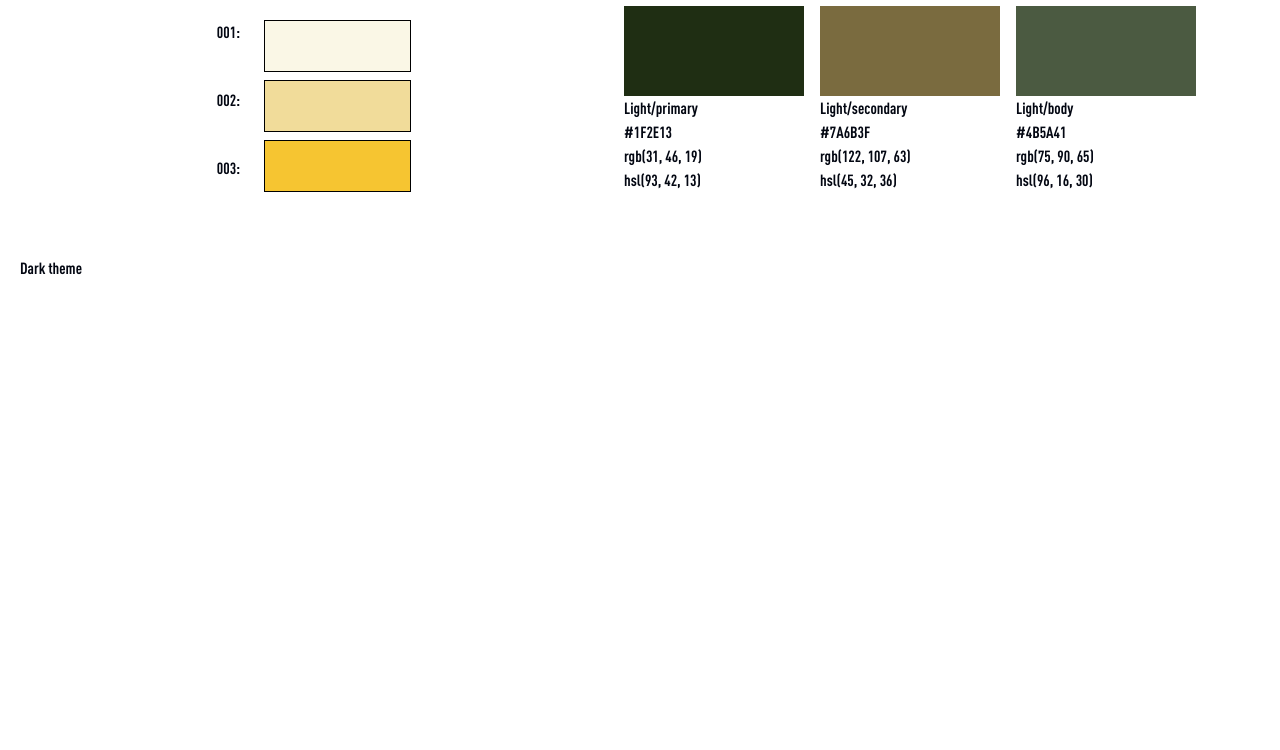
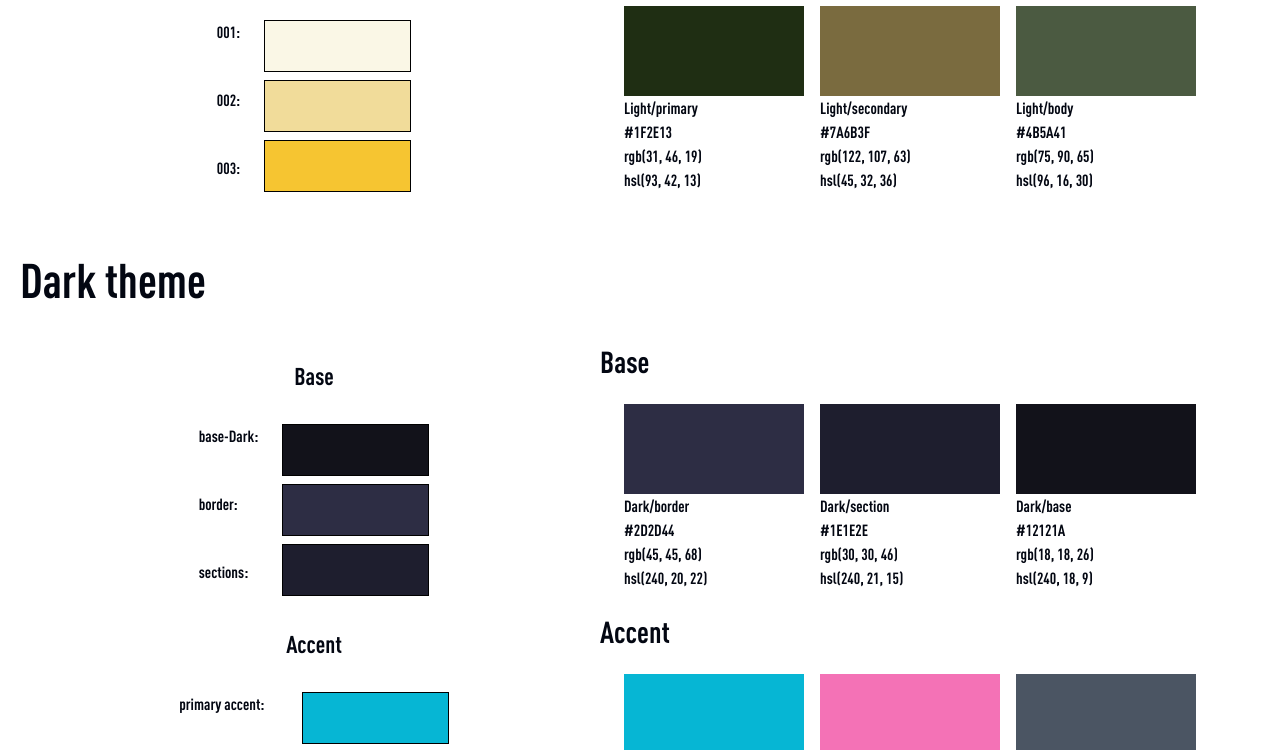
Before and after one commit to TahirAlauddin/Vibera, a Next.js app in the folder frontend/: page /ui-guide/color-palette in a window 1280 px wide. Shown: the part 972-1722 px from the top of the page. Before the commit the page ends 1272 px from the top, so only its background shows below. Built offline with nearby package versions, Linux system fonts and the light colour scheme.

Commit message:
feat:(frontend): add dark theme to color palette page - refactor color-palette to increase code reuse - format file by npm run format

```diff
--- a/frontend/src/app/ui-guide/color-palette/page.tsx
+++ b/frontend/src/app/ui-guide/color-palette/page.tsx
@@ -1,132 +1,273 @@
-const LEFT_SECTIONS = [
+// -----------------------------
+// THEME DATA
+// -----------------------------
+
+const LIGHT_THEME = {
+  leftSections: [
     {
-        title: "Base",
-        labels: ["base-Dark:", "border:", "sections:"],
-        colors: ["#FAF7E6", "#E0E6D9", "#F4F6F1"],
+      title: 'Base',
+      labels: ['base-Dark:', 'border:', 'sections:'],
+      colors: ['#FAF7E6', '#E0E6D9', '#F4F6F1'],
     },
     {
-        title: "Accent",
-        labels: ["primary accent:", "secondary accent:", "disabled accent:"],
-        colors: ["#F6C531", "#D7E9B6", "#91B6A2"],
+      title: 'Accent',
+      labels: ['primary accent:', 'secondary accent:', 'disabled accent:'],
+      colors: ['#F6C531', '#D7E9B6', '#91B6A2'],
     },
     {
-        title: "Text",
-        labels: ["primary text:", "secondary text:", "body text:"],
-        colors: ["#1F2E13", "#7A6B3F", "#4B5A41"],
+      title: 'Text',
+      labels: ['primary text:', 'secondary text:', 'body text:'],
+      colors: ['#1F2E13', '#7A6B3F', '#4B5A41'],
     },
     {
-        title: "Neutrals",
-        labels: ["001:", "002:", "003:"],
-        colors: ["#FAF7E6", "#F1DC9A", "#F6C531"],
+      title: 'Neutrals',
+      labels: ['001:', '002:', '003:'],
+      colors: ['#FAF7E6', '#F1DC9A', '#F6C531'],
     },
-];
-
-const RIGHT_SECTIONS = [
+  ],
+  rightSections: [
     {
-        title: "Neutrals",
+      title: 'Neutrals',
       items: [
         {
-                color: "#FAF7E6",
-                name: "001",
-                hex: "#FAF7E6",
-                rgb: "rgb(250, 247, 230)",
-                hsl: "hsl(51, 67, 94)",
+          color: '#FAF7E6',
+          name: '001',
+          hex: '#FAF7E6',
+          rgb: 'rgb(250, 247, 230)',
+          hsl: 'hsl(51, 67, 94)',
         },
         {
-                color: "#F1DC9A",
-                name: "002",
-                hex: "#F1DC9A",
-                rgb: "rgb(241, 220, 154)",
-                hsl: "hsl(46, 76, 77)",
+          color: '#F1DC9A',
+          name: '002',
+          hex: '#F1DC9A',
+          rgb: 'rgb(241, 220, 154)',
+          hsl: 'hsl(46, 76, 77)',
         },
         {
-                color: "#F6C531",
-                name: "003",
-                hex: "#F6C531",
-                rgb: "rgb(246, 197, 49)",
-                hsl: "hsl(45, 92, 58)",
+          color: '#F6C531',
+          name: '003',
+          hex: '#F6C531',
+          rgb: 'rgb(246, 197, 49)',
+          hsl: 'hsl(45, 92, 58)',
         },
       ],
     },
     {
-        title: "Base",
+      title: 'Base',
       items: [
         {
-                color: "#E0E6D9",
-                name: "Light/border",
-                hex: "#E0E6D9",
-                rgb: "rgb(224, 230, 217)",
-                hsl: "hsl(88, 21, 88)",
+          color: '#E0E6D9',
+          name: 'Light/border',
+          hex: '#E0E6D9',
+          rgb: 'rgb(224, 230, 217)',
+          hsl: 'hsl(88, 21, 88)',
         },
         {
-                color: "#FAF7E6",
-                name: "Light/base",
-                hex: "#FAF7E6",
-                rgb: "rgb(250, 247, 230)",
-                hsl: "hsl(51, 67, 94)",
+          color: '#FAF7E6',
+          name: 'Light/base',
+          hex: '#FAF7E6',
+          rgb: 'rgb(250, 247, 230)',
+          hsl: 'hsl(51, 67, 94)',
         },
         {
-                color: "#F4F6F1",
-                name: "Light/section",
-                hex: "#F4F6F1",
-                rgb: "rgb(244, 246, 241)",
-                hsl: "hsl(84, 22, 95)",
+          color: '#F4F6F1',
+          name: 'Light/section',
+          hex: '#F4F6F1',
+          rgb: 'rgb(244, 246, 241)',
+          hsl: 'hsl(84, 22, 95)',
         },
       ],
     },
     {
-        title: "Accent",
+      title: 'Accent',
       items: [
         {
-                color: "#F6C531",
-                name: "Light/primary",
-                hex: "#F6C531",
-                rgb: "rgb(246, 197, 47)",
-                hsl: "hsl(45, 92, 58)",
+          color: '#F6C531',
+          name: 'Light/primary',
+          hex: '#F6C531',
+          rgb: 'rgb(246, 197, 47)',
+          hsl: 'hsl(45, 92, 58)',
         },
         {
-                color: "#D7E9B6",
-                name: "Light/secondary",
-                hex: "#D7E9B6",
-                rgb: "rgb(215, 233, 182)",
-                hsl: "hsl(81, 54, 81)",
+          color: '#D7E9B6',
+          name: 'Light/secondary',
+          hex: '#D7E9B6',
+          rgb: 'rgb(215, 233, 182)',
+          hsl: 'hsl(81, 54, 81)',
         },
         {
-                color: "#F4F6F1",
-                name: "Light/disabled",
-                hex: "#91B6A2",
-                rgb: "rgb(145, 182, 162)",
-                hsl: "hsl(148, 20, 64)",
+          color: '#91B6A2',
+          name: 'Light/disabled',
+          hex: '#91B6A2',
+          rgb: 'rgb(145, 182, 162)',
+          hsl: 'hsl(148, 20, 64)',
         },
       ],
     },
     {
-        title: "Text",
+      title: 'Text',
       items: [
         {
-                color: "#1F2E13",
-                name: "Light/primary",
-                hex: "#1F2E13",
-                rgb: "rgb(31, 46, 19)",
-                hsl: "hsl(93, 42, 13)",
+          color: '#1F2E13',
+          name: 'Light/primary',
+          hex: '#1F2E13',
+          rgb: 'rgb(31, 46, 19)',
+          hsl: 'hsl(93, 42, 13)',
         },
         {
-                color: "#7A6B3F",
-                name: "Light/secondary",
-                hex: "#7A6B3F",
-                rgb: "rgb(122, 107, 63)",
-                hsl: "hsl(45, 32, 36)",
+          color: '#7A6B3F',
+          name: 'Light/secondary',
+          hex: '#7A6B3F',
+          rgb: 'rgb(122, 107, 63)',
+          hsl: 'hsl(45, 32, 36)',
         },
         {
-                color: "#4B5A41",
-                name: "Light/body",
-                hex: "#4B5A41",
-                rgb: "rgb(75, 90, 65)",
-                hsl: "hsl(96, 16, 30)",
+          color: '#4B5A41',
+          name: 'Light/body',
+          hex: '#4B5A41',
+          rgb: 'rgb(75, 90, 65)',
+          hsl: 'hsl(96, 16, 30)',
         },
       ],
     },
-];
+  ],
+}
+
+// Dark theme data
+const DARK_THEME = {
+  leftSections: [
+    {
+      title: 'Base',
+      labels: ['base-Dark:', 'border:', 'sections:'],
+      colors: ['#12121A', '#2D2D44', '#1E1E2E'],
+    },
+    {
+      title: 'Accent',
+      labels: ['primary accent:', 'secondary accent:', 'disabled accent:'],
+      colors: ['#06B6D4', '#F472B6', '#4B5563'],
+    },
+    {
+      title: 'Text',
+      labels: ['primary text:', 'secondary text:', 'body text:'],
+      colors: ['#F8FAFC', '#94A3B8', '#CBD5E1'],
+    },
+    {
+      title: 'Neutrals',
+      labels: ['001:', '002:', '003:'],
+      colors: ['#FAF7E6', '#F1DC9A', '#F6C531'],
+    },
+  ],
+  rightSections: [
+    {
+      title: 'Base',
+      items: [
+        {
+          color: '#2D2D44',
+          name: 'Dark/border',
+          hex: '#2D2D44',
+          rgb: 'rgb(45, 45, 68)',
+          hsl: 'hsl(240, 20, 22)',
+        },
+        {
+          color: '#1E1E2E',
+          name: 'Dark/section',
+          hex: '#1E1E2E',
+          rgb: 'rgb(30, 30, 46)',
+          hsl: 'hsl(240, 21, 15)',
+        },
+        {
+          color: '#12121A',
+          name: 'Dark/base',
+          hex: '#12121A',
+          rgb: 'rgb(18, 18, 26)',
+          hsl: 'hsl(240, 18, 9)',
+        },
+      ],
+    },
+    {
+      title: 'Accent',
+      items: [
+        {
+          color: '#06B6D4',
+          name: 'Dark/primary',
+          hex: '#06B6D4',
+          rgb: 'rgb(6, 182, 212)',
+          hsl: 'hsl(189, 94, 43)',
+        },
+        {
+          color: '#F472B6',
+          name: 'Dark/secondary',
+          hex: '#F472B6',
+          rgb: 'rgb(244, 114, 182)',
+          hsl: 'hsl(329, 86, 70)',
+        },
+        {
+          color: '#4B5563',
+          name: 'Dark/disabled',
+          hex: '#4B5563',
+          rgb: 'rgb(75, 85, 99)',
+          hsl: 'hsl(215, 14, 34)',
+        },
+      ],
+    },
+    {
+      title: 'Text',
+      items: [
+        {
+          color: '#F8FAFC',
+          name: 'Dark/primary',
+          hex: '#F8FAFC',
+          rgb: 'rgb(248, 250, 252)',
+          hsl: 'hsl(210, 40, 9)',
+        },
+        {
+          color: '#94A3B8',
+          name: 'Dark/secondary',
+          hex: '#94A3B8',
+          rgb: 'rgb(148, 163, 184)',
+          hsl: 'hsl(215, 20,65)',
+        },
+        {
+          color: '#CBD5E1',
+          name: 'Dark/body',
+          hex: '#CBD5E1',
+          rgb: 'rgb(203, 213, 225)',
+          hsl: 'hsl(213, 27, 84)',
+        },
+      ],
+    },
+    {
+      title: 'Neutrals',
+      items: [
+        {
+          color: '#FAF7E6',
+          name: '001',
+          hex: '#FAF7E6',
+          rgb: 'rgb(250, 247, 230)',
+          hsl: 'hsl(51, 67, 94)',
+        },
+        {
+          color: '#F1DC9A',
+          name: '002',
+          hex: '#F1DC9A',
+          rgb: 'rgb(241, 220, 154)',
+          hsl: 'hsl(46, 76, 77)',
+        },
+        {
+          color: '#F6C531',
+          name: '003',
+          hex: '#F6C531',
+          rgb: 'rgb(246, 197, 49)',
+          hsl: 'hsl(45, 92, 58)',
+        },
+      ],
+    },
+  ],
+}
+
+// -----------------------------
+// REUSABLE COMPONENTS
+// -----------------------------
 
 function LeftSection({ title, labels, colors }) {
   return (
@@ -149,7 +290,7 @@ function LeftSection({ title, labels, colors }) {
         </div>
       </div>
     </section>
-    );
+  )
 }
 
 function RightSection({ title, items }) {
@@ -159,10 +300,7 @@ function RightSection({ title, items }) {
       <div className="flex flex-row p-4">
         {items.map((item, i) => (
           <div key={i} className="p-2">
-                        <div
-                            className="w-[180px] h-[90px]"
-                            style={{ backgroundColor: item.color }}
-                        />
+            <div className="w-[180px] h-[90px]" style={{ backgroundColor: item.color }} />
             <p>{item.name}</p>
             <p>{item.hex}</p>
             <p>{item.rgb}</p>
@@ -171,17 +309,17 @@ function RightSection({ title, items }) {
         ))}
       </div>
     </section>
-    );
+  )
 }
 
-export default function ColorPalette() {
+function ThemePalette({ title, theme }) {
   return (
-        <div className="p-5">
-            <h2 className="text-5xl font-bold">Light theme</h2>
+    <div>
+      <h2 className="text-5xl font-bold">{title}</h2>
 
       <div className="flex flex-row p-6">
         <div className="flex flex-1 flex-col p-4">
-                    {LEFT_SECTIONS.map((section, i) => (
+          {theme.leftSections.map((section, i) => (
             <LeftSection key={i} {...section} />
           ))}
         </div>
@@ -189,19 +327,26 @@ export default function ColorPalette() {
         <div className="flex flex-1 p-4">
           <section>
             <div>
-                            {RIGHT_SECTIONS.map((section, i) => (
+              {theme.rightSections.map((section, i) => (
                 <RightSection key={i} {...section} />
               ))}
             </div>
           </section>
         </div>
       </div>
+    </div>
+  )
+}
 
-            <div>
-                <h2>Dark theme</h2>
-                <div></div>
-                <div></div>
+// -----------------------------
+// PAGE
+// -----------------------------
+
+export default function ColorPalettePage() {
+  return (
+    <div className="p-5">
+      <ThemePalette title="Light theme" theme={LIGHT_THEME} />
+      <ThemePalette title="Dark theme" theme={DARK_THEME} />
     </div>
-        </div>
-    );
+  )
 }
--- a/frontend/src/middleware.ts
+++ b/frontend/src/middleware.ts
@@ -13,7 +13,15 @@ export async function middleware(request: NextRequest) {
 
   // Define public routes that don't require authentication
   // Use exact matching for root and prefix matching for others
-  const publicRoutes = ['/', '/login', '/signup', '/ui/button', '/ui/inputbox', '/ui-guide', '/color-palette']
+  const publicRoutes = [
+    '/',
+    '/login',
+    '/signup',
+    '/ui/button',
+    '/ui/inputbox',
+    '/ui-guide',
+    '/color-palette',
+  ]
   const isPublicRoute =
     pathname === '/' ||
     pathname === '/login' ||
```
Also changed, not shown: frontend/src/app/ui-guide/page.tsx (+45 -19 lines). Lines whose indentation alone changed are shown as unchanged.
